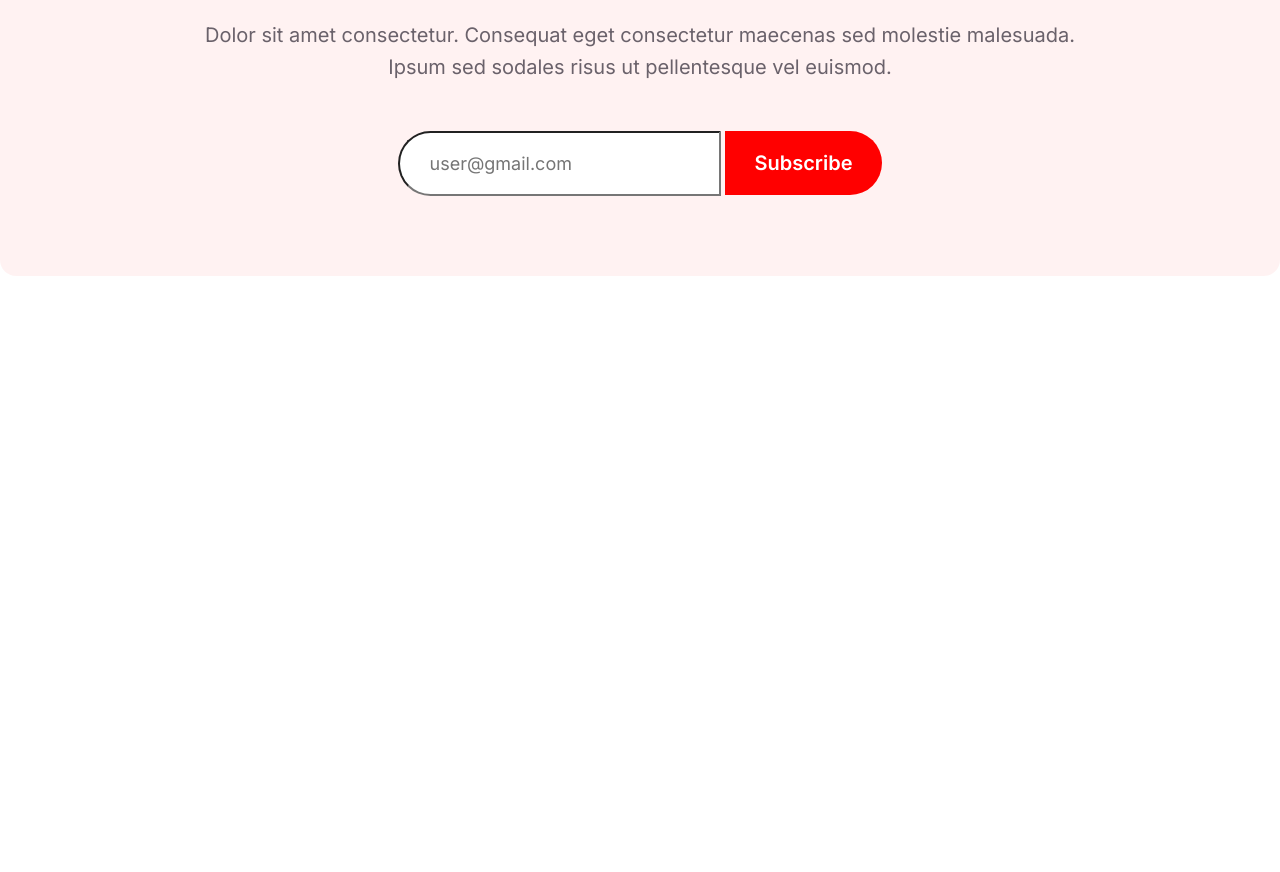
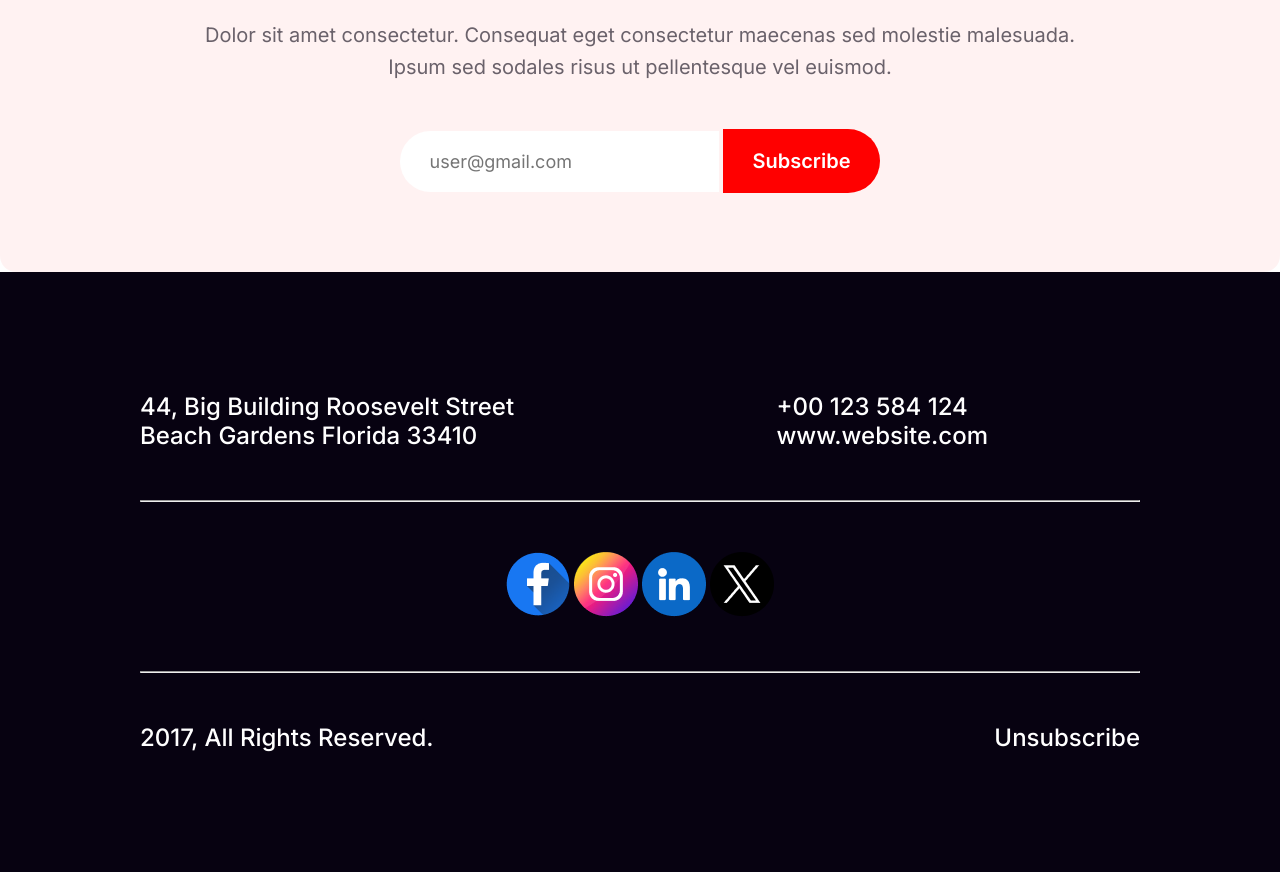
Before and after one commit to Emranfaishal/New-Year-Mission, a plain HTML site: page index.html in a window 1280 px wide. Shown: the part 4577-5449 px from the top of the page. Before the commit the page ends 4853 px from the top, so only its background shows below. Drawn offline with Linux system fonts and the light colour scheme.

Commit message:
footer title tag

```diff
--- a/index.html
+++ b/index.html
@@ -98,13 +98,39 @@
                 </form>
             </div>
         </section>
+</main>
+    <!-- footer tag relatad   -->
+    <footer class="footer">
+            <div class="footer-tag">
+                 <div class="website">
+                       <div class="footer-one">
+                        <p class="big">44, Big Building Roosevelt Street</p>
+                        <p class="big">Beach Gardens Florida 33410</p>
+                       </div>
+                       <div class="footer-two">
+                        <p class="big">+00 123 584 124</p>
+                        <p class="big">www.website.com</p>
+                       </div>
+                 </div>
+                 <hr>
+                 <div class="image-png">
 
+                    <img class="png" src="images/Facebook.png" alt="">
+                    <img class="png" src="images/Instagram.png" alt="">
+                    <img class="png" src="images/Linkedin.png" alt="">
+                    <img class="png" src="images/Twitter.png" alt="">
+                 </div>
+                 <hr>
+                 <div class="right">
+                    <div class="reserved">
+                        <p class="big">2017, All Rights Reserved.</p>
+                    </div>
+                    <div class="unsub">
+                        <p class="big">Unsubscribe</p>
+                    </div>
+                 </div>
 
-
-    </main>
-    <!-- footer tag relatad   -->
-    <footer>
-
+            </div>
     </footer>
 </body>
 
--- a/style/style.css
+++ b/style/style.css
@@ -14,7 +14,7 @@
     padding: 177px;
     border-radius: 16px;
     margin-top: 50px;
-    background-image: url('../images/Banner\ Image.png');
+    background-image:url('../images/Banner\ Image.png');
     background-repeat: no-repeat;
 }
 
@@ -259,7 +259,7 @@ span {
     font-family: Inter;
     font-size: 18px;
     font-weight: 400;
-
+    border: 0px;
 
 }
 
@@ -276,3 +276,65 @@ span {
     font-weight: 600;
     line-height: normal;
 }
+
+/* footer title tag  */
+.footer {
+    max-width: 1600px;
+    margin: 0 auto;
+}
+
+.footer-tag {
+    background-color: #070211;
+}
+
+.website {
+    display: flex;
+    justify-content: space-between;
+}
+
+.right {
+    display: flex;
+    justify-content: space-between;
+}
+
+.big {
+    color: #FFF;
+    font-family: Inter;
+    font-size: 24px;
+    font-style: normal;
+    font-weight: 500;
+}
+
+.footer-one {
+    margin-left: 140px;
+    margin-top: 120px;
+    margin-bottom: 50px;
+}
+
+.footer-two {
+    margin-top: 120px;
+    margin-right: 292px;
+    margin-bottom: 50px;
+}
+
+hr {
+    margin: 0px 140px;
+    height: 0px;
+    background-color: #FFF;
+}
+
+.image-png {
+    text-align: center;
+    margin: 50px 0px;
+}
+
+.reserved {
+    margin-left: 140px;
+    margin-top: 50px;
+    margin-bottom: 120px;
+
+}
+
+.unsub {
+    margin: 50px 140px 0px 120px;
+}
```
